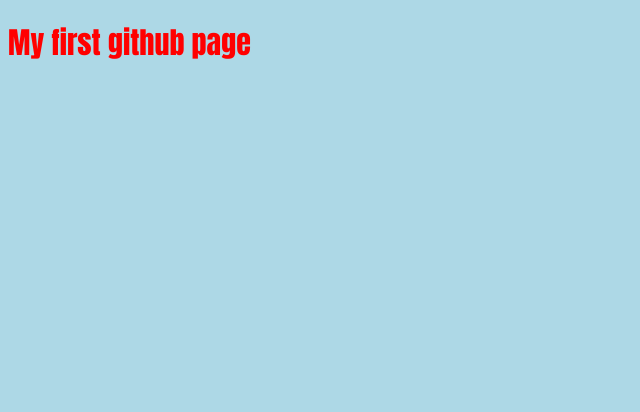
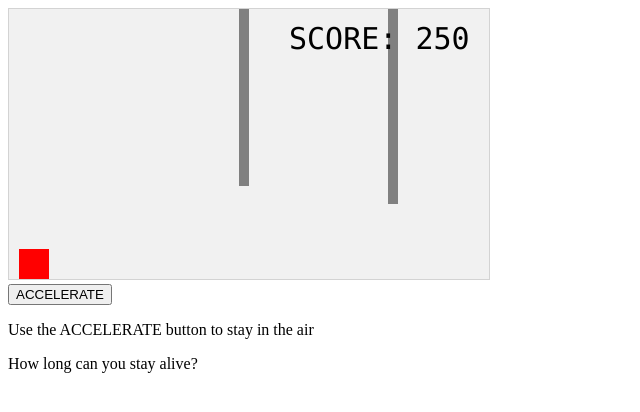
Before and after one commit to Ampersand-S/test3, a plain HTML site: page index.html in a window 1280 px wide. Shown: the whole page, without its empty margins (0-640 px from the left). Drawn offline with Linux system fonts and the light colour scheme.

Commit message:
Update index.html

```diff
--- a/index.html
+++ b/index.html
@@ -1,19 +1,137 @@
 <!DOCTYPE html>
 <html>
-  <head>
-    <style>
-      body {background-color:lightblue;}
-      h1 {color:red;font-size:30px;font-family:Impact;}
-    </style>
-  </head>
-    <title>
-      First website
-    </title>
+<head>
+<meta name="viewport" content="width=device-width, initial-scale=1.0"/>
+<style>
+canvas {
+    border:1px solid #d3d3d3;
+    background-color: #f1f1f1;
+}
+</style>
+</head>
+<body onload="startGame()">
+<script>
 
-  <body>
-    <h1>My first github page
-  </body>
+var myGamePiece;
+var myObstacles = [];
+var myScore;
 
+function startGame() {
+    myGamePiece = new component(30, 30, "red", 10, 120);
+    myGamePiece.gravity = 0.05;
+    myScore = new component("30px", "Consolas", "black", 280, 40, "text");
+    myGameArea.start();
+}
 
+var myGameArea = {
+    canvas : document.createElement("canvas"),
+    start : function() {
+        this.canvas.width = 480;
+        this.canvas.height = 270;
+        this.context = this.canvas.getContext("2d");
+        document.body.insertBefore(this.canvas, document.body.childNodes[0]);
+        this.frameNo = 0;
+        this.interval = setInterval(updateGameArea, 20);
+        },
+    clear : function() {
+        this.context.clearRect(0, 0, this.canvas.width, this.canvas.height);
+    }
+}
 
+function component(width, height, color, x, y, type) {
+    this.type = type;
+    this.score = 0;
+    this.width = width;
+    this.height = height;
+    this.speedX = 0;
+    this.speedY = 0;
+    this.x = x;
+    this.y = y;
+    this.gravity = 0;
+    this.gravitySpeed = 0;
+    this.update = function() {
+        ctx = myGameArea.context;
+        if (this.type == "text") {
+            ctx.font = this.width + " " + this.height;
+            ctx.fillStyle = color;
+            ctx.fillText(this.text, this.x, this.y);
+        } else {
+            ctx.fillStyle = color;
+            ctx.fillRect(this.x, this.y, this.width, this.height);
+        }
+    }
+    this.newPos = function() {
+        this.gravitySpeed += this.gravity;
+        this.x += this.speedX;
+        this.y += this.speedY + this.gravitySpeed;
+        this.hitBottom();
+    }
+    this.hitBottom = function() {
+        var rockbottom = myGameArea.canvas.height - this.height;
+        if (this.y > rockbottom) {
+            this.y = rockbottom;
+            this.gravitySpeed = 0;
+        }
+    }
+    this.crashWith = function(otherobj) {
+        var myleft = this.x;
+        var myright = this.x + (this.width);
+        var mytop = this.y;
+        var mybottom = this.y + (this.height);
+        var otherleft = otherobj.x;
+        var otherright = otherobj.x + (otherobj.width);
+        var othertop = otherobj.y;
+        var otherbottom = otherobj.y + (otherobj.height);
+        var crash = true;
+        if ((mybottom < othertop) || (mytop > otherbottom) || (myright < otherleft) || (myleft > otherright)) {
+            crash = false;
+        }
+        return crash;
+    }
+}
+
+function updateGameArea() {
+    var x, height, gap, minHeight, maxHeight, minGap, maxGap;
+    for (i = 0; i < myObstacles.length; i += 1) {
+        if (myGamePiece.crashWith(myObstacles[i])) {
+            return;
+        }
+    }
+    myGameArea.clear();
+    myGameArea.frameNo += 1;
+    if (myGameArea.frameNo == 1 || everyinterval(150)) {
+        x = myGameArea.canvas.width;
+        minHeight = 20;
+        maxHeight = 200;
+        height = Math.floor(Math.random()*(maxHeight-minHeight+1)+minHeight);
+        minGap = 50;
+        maxGap = 200;
+        gap = Math.floor(Math.random()*(maxGap-minGap+1)+minGap);
+        myObstacles.push(new component(10, height, "gray", x, 0));
+        myObstacles.push(new component(10, x - height - gap, "gray", x, height + gap));
+    }
+    for (i = 0; i < myObstacles.length; i += 1) {
+        myObstacles[i].x += -1;
+        myObstacles[i].update();
+    }
+    myScore.text="SCORE: " + myGameArea.frameNo;
+    myScore.update();
+    myGamePiece.newPos();
+    myGamePiece.update();
+}
+
+function everyinterval(n) {
+    if ((myGameArea.frameNo / n) % 1 == 0) {return true;}
+    return false;
+}
+
+function accelerate(n) {
+    myGamePiece.gravity = n;
+}
+</script>
+<br>
+<button onmousedown="accelerate(-0.2)" onmouseup="accelerate(0.05)">ACCELERATE</button>
+<p>Use the ACCELERATE button to stay in the air</p>
+<p>How long can you stay alive?</p>
+</body>
 </html>
```
